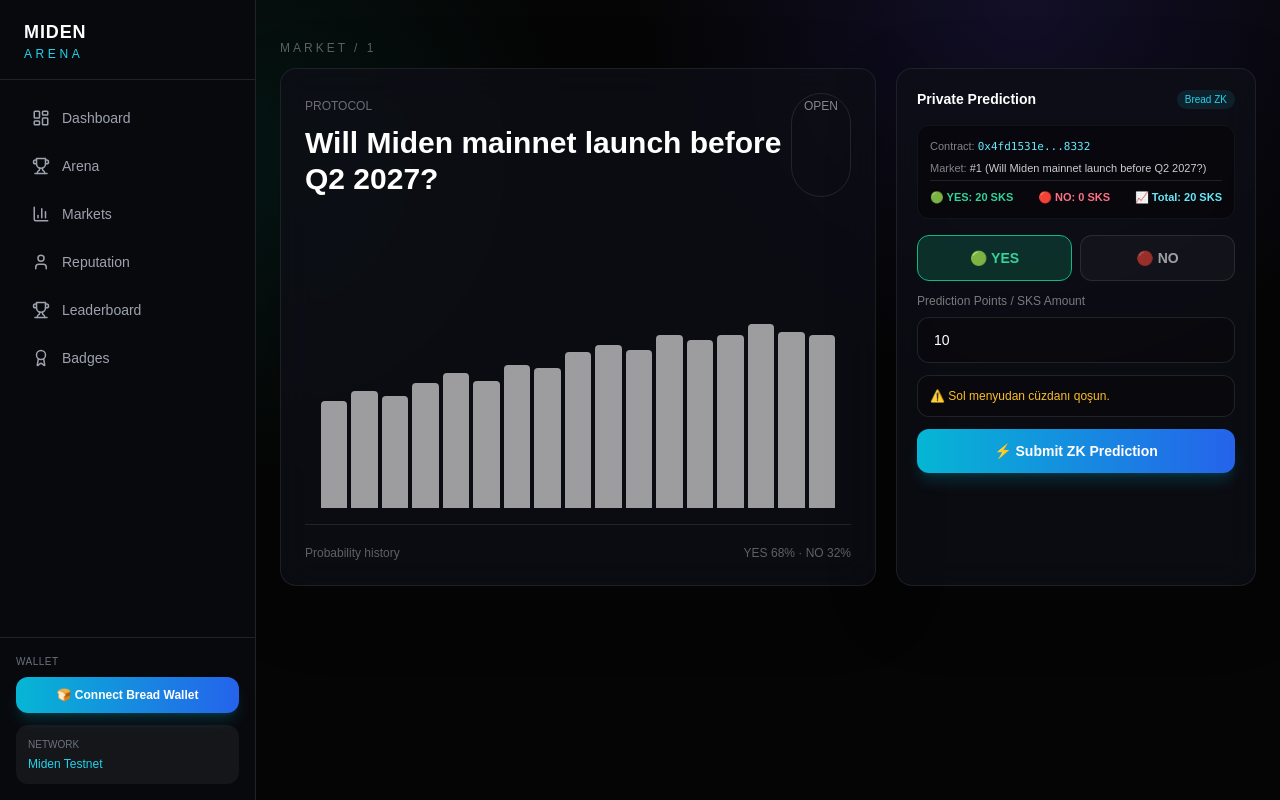
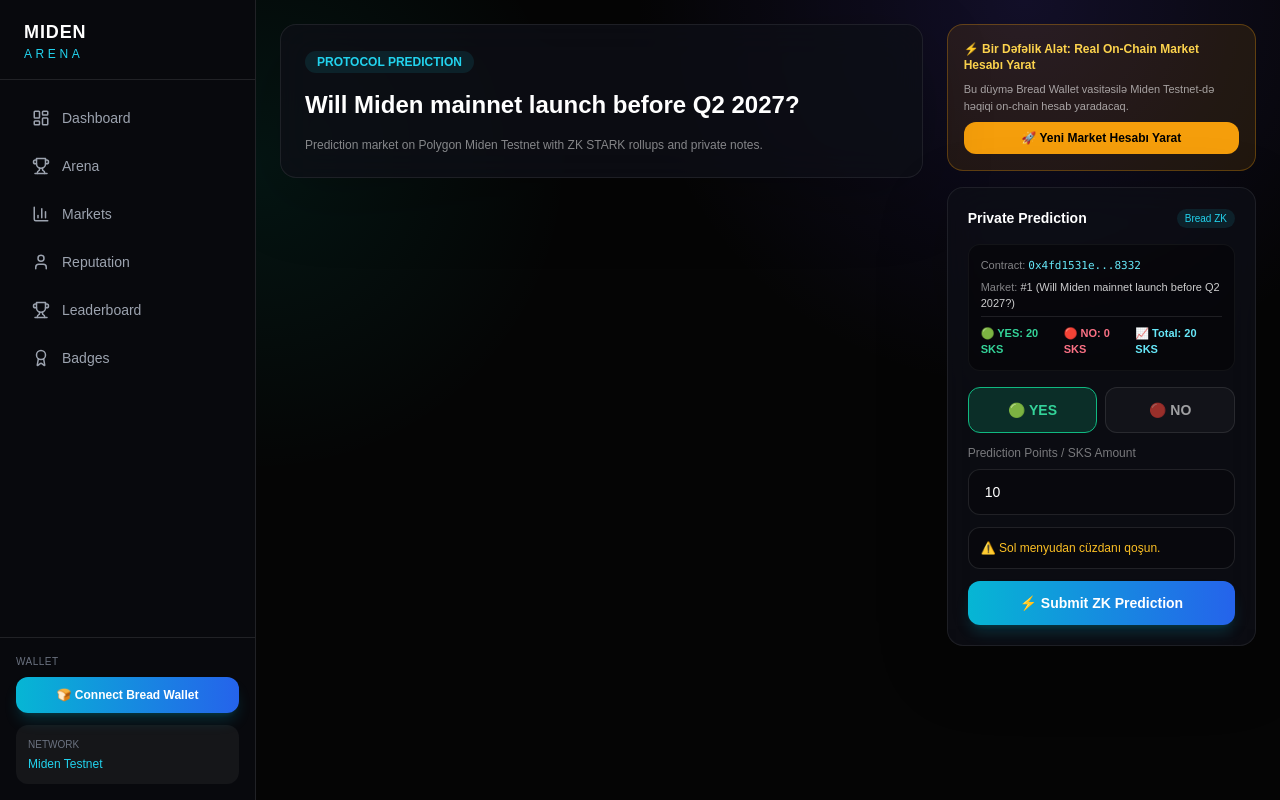
Before and after one commit to anaraydinli55/miden-arena, a Next.js app: page /market/1 in a window 1280 px wide. Built offline with nearby package versions, Linux system fonts and the light colour scheme.

Commit message:
feat: add one-time DeployMarketAccount tool to generate live on-chain recipient account

```diff
--- a/app/market/[id]/page.tsx
+++ b/app/market/[id]/page.tsx
@@ -1,50 +1,30 @@
 import { PredictionPanel } from "@/components/arena/prediction-panel";
+import { DeployMarketAccount } from "@/components/arena/deploy-market-account";
 
-export default async function Market({
-  params,
-}: {
-  params: Promise<{ id: string }>;
-}) {
-  const { id } = await params;
-
+export default function MarketDetailPage() {
   return (
-    <div className="mx-auto max-w-6xl px-6 py-10">
-      <div className="text-xs uppercase tracking-[.25em] text-white/35">
-        Market / {id}
-      </div>
-      <div className="mt-3 grid gap-5 lg:grid-cols-[1fr_360px]">
-        <div className="card rounded-2xl p-6">
-          <div className="flex justify-between">
-            <div>
-              <span className="text-xs text-white/40">PROTOCOL</span>
-              <h1 className="mt-2 text-3xl font-bold">
-                Will Miden mainnet launch before Q2 2027?
-              </h1>
-            </div>
-            <div className="rounded-full border border-white/10 px-3 py-1 text-xs text-white/50">
-              OPEN
-            </div>
-          </div>
-
-          <div className="mt-10 flex h-72 items-end gap-1 border-b border-white/10 p-4">
-            {[42, 46, 44, 49, 53, 50, 56, 55, 61, 64, 62, 68, 66, 68, 72, 69, 68].map(
-              (h, i) => (
-                <div
-                  key={i}
-                  className="flex-1 rounded-t bg-white/60"
-                  style={{ height: `${h}%` }}
-                />
-              )
-            )}
-          </div>
-
-          <div className="mt-5 flex justify-between text-xs text-white/35">
-            <span>Probability history</span>
-            <span>YES 68% · NO 32%</span>
+    <div className="container mx-auto max-w-6xl p-6 space-y-6">
+      <div className="grid grid-cols-1 lg:grid-cols-3 gap-6">
+        <div className="lg:col-span-2 space-y-6">
+          <div className="card rounded-2xl border border-white/10 bg-white/[0.02] p-6 space-y-4">
+            <span className="rounded-full bg-cyan-400/10 px-3 py-1 text-xs font-semibold text-cyan-400">
+              PROTOCOL PREDICTION
+            </span>
+            <h1 className="text-2xl font-bold text-white">
+              Will Miden mainnet launch before Q2 2027?
+            </h1>
+            <p className="text-xs text-white/50">
+              Prediction market on Polygon Miden Testnet with ZK STARK rollups and private notes.
+            </p>
           </div>
         </div>
 
-        <PredictionPanel />
+        <div className="space-y-4">
+          {/* Müvəqqəti hesab yaratma aləti */}
+          <DeployMarketAccount />
+          {/* Əsas Prediction Paneli */}
+          <PredictionPanel />
+        </div>
       </div>
     </div>
   );
--- /dev/null
+++ b/components/arena/deploy-market-account.tsx
@@ -0,0 +1,97 @@
+"use client";
+
+import { useState } from "react";
+
+function getProvider(): any {
+  if (typeof window === "undefined") return null;
+  return (
+    (window as any).bread ||
+    (window as any).miden ||
+    (window as any).midenWallet ||
+    null
+  );
+}
+
+export function DeployMarketAccount() {
+  const [status, setStatus] = useState<string | null>(null);
+  const [newAccountId, setNewAccountId] = useState<string | null>(null);
+  const [loading, setLoading] = useState(false);
+
+  const handleCreate = async () => {
+    setStatus(null);
+    setNewAccountId(null);
+
+    const provider = getProvider();
+    if (!provider) {
+      setStatus("❌ Bread Wallet extension tapılmadı. Əvvəlcə cüzdanı qoşun.");
+      return;
+    }
+
+    setLoading(true);
+    setStatus("🍞 Bread Wallet-də yeni hesab yaratma pəncərəsi açılır...");
+
+    try {
+      let result: any = null;
+
+      if (typeof provider.createAccount === "function") {
+        result = await provider.createAccount({
+          accountType: "RegularAccountImmutableCode",
+          storageMode: "public",
+        });
+      } else if (typeof provider.request === "function") {
+        result = await provider.request({
+          method: "miden_createAccount",
+          params: [{ accountType: "RegularAccountImmutableCode", storageMode: "public" }],
+        });
+      } else {
+        throw new Error("Bu cüzdan versiyasında createAccount metodu tapılmadı.");
+      }
+
+      console.log("createAccount raw result:", result);
+
+      const accountId: string | undefined =
+        typeof result === "string" ? result : result?.accountId || result?.id || result?.address;
+
+      if (!accountId) {
+        throw new Error("Cüzdan accountId qaytarmadı.");
+      }
+
+      console.log("Yeni real market hesabı yaradıldı:", accountId);
+      setNewAccountId(accountId);
+      setStatus("✅ Hesab zəncirdə uğurla yaradıldı! Aşağıdakı ID-ni kopyalayın:");
+    } catch (e: any) {
+      console.error("createAccount failed:", e);
+      setStatus(`❌ Xəta: ${e?.message || "Hesab yaradılmadı."}`);
+    } finally {
+      setLoading(false);
+    }
+  };
+
+  return (
+    <div className="mb-4 rounded-2xl border border-amber-500/30 bg-amber-500/10 p-4 space-y-2">
+      <div className="text-xs font-bold text-amber-300">
+        ⚡ Bir Dəfəlik Alət: Real On-Chain Market Hesabı Yarat
+      </div>
+      <p className="text-[11px] text-white/60">
+        Bu düymə Bread Wallet vasitəsilə Miden Testnet-də həqiqi on-chain hesab yaradacaq.
+      </p>
+
+      <button
+        onClick={handleCreate}
+        disabled={loading}
+        type="button"
+        className="w-full cursor-pointer rounded-xl bg-amber-500 px-4 py-2 text-xs font-bold text-black hover:opacity-90 active:scale-95 disabled:opacity-50"
+      >
+        {loading ? "⏳ Bread Wallet-dən 'Confirm' Gözlənilir..." : "🚀 Yeni Market Hesabı Yarat"}
+      </button>
+
+      {status && <div className="text-xs text-white/80">{status}</div>}
+
+      {newAccountId && (
+        <div className="mt-2 rounded-lg border border-emerald-500/30 bg-black/60 p-2 font-mono text-xs text-emerald-300 break-all select-all">
+          {newAccountId}
+        </div>
+      )}
+    </div>
+  );
+}
```
